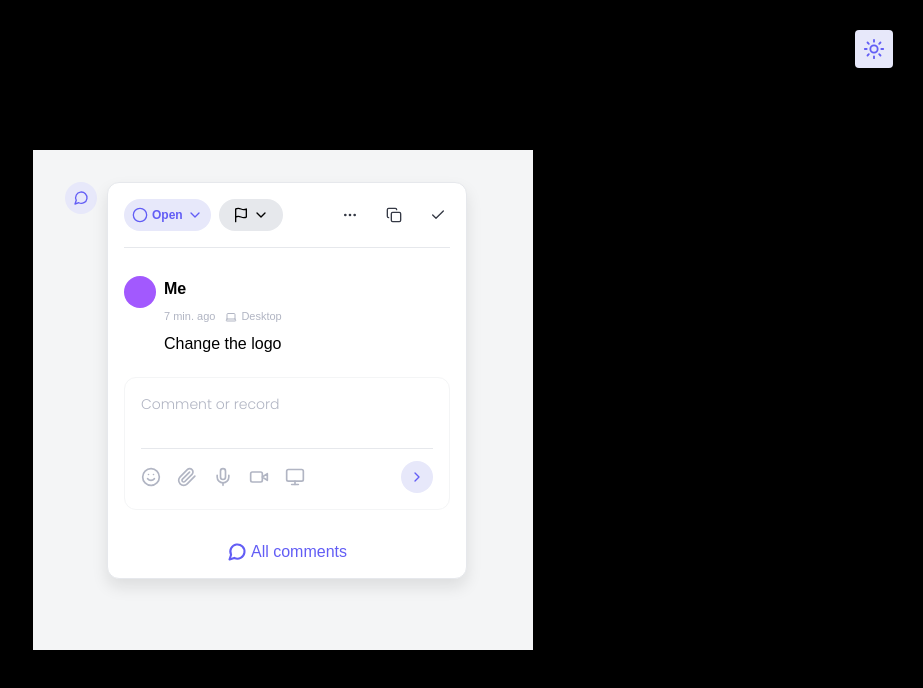
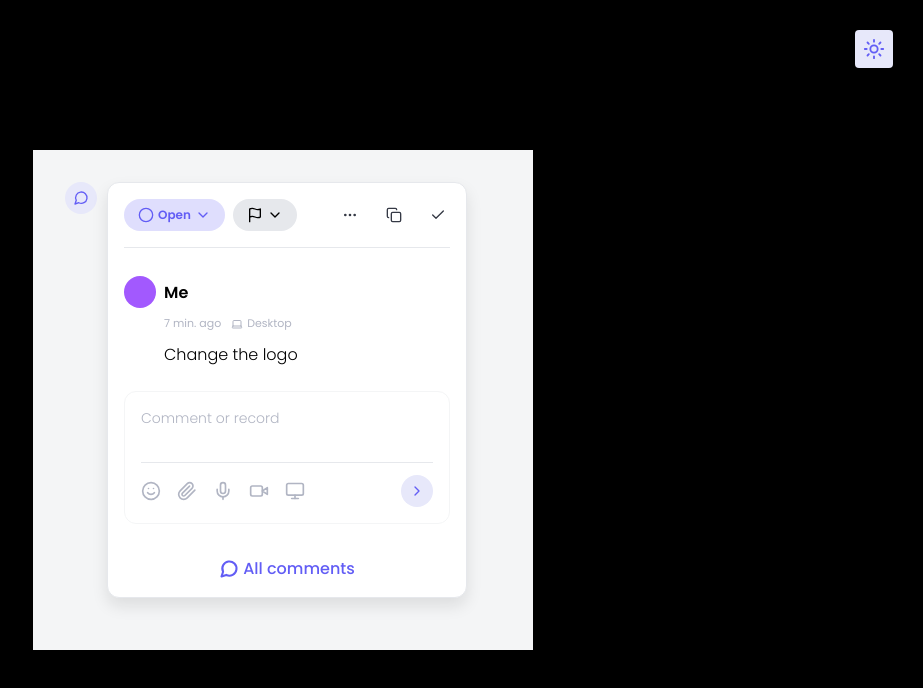
Before and after one commit to mayank-96/comment-box, a Next.js app: page / in a window 1280 px wide. Both pictures are taken after a click on the button 438 px from the left and 198 px from the top of the page. Shown: the top 688 px of the page, without its empty margins (357-1280 px from the left). Built offline with nearby package versions, Linux system fonts and the light colour scheme.

Commit message:
fix: refactor

```diff
--- a/src/components/primitives/Select/Select.tsx
+++ b/src/components/primitives/Select/Select.tsx
@@ -1,4 +1,10 @@
-import React, { useState, useRef, createContext, useContext } from 'react';
+import React, {
+  useState,
+  useRef,
+  createContext,
+  useContext,
+  useEffect,
+} from 'react';
 
 const SelectContext = createContext<any>('');
 const useSelectContext = () => {
@@ -12,8 +18,15 @@ const Select = ({
   style,
   ...props
 }: any) => {
-  const [selectedText, setSelectText] = useState<any>(defaultValue ?? {});
+  const [selectedText, setSelectText] = useState<any>({});
   const [isOpen, setIsOpen] = useState(false);
+  const [defaultDone, setDefaultDone] = useState(false);
+
+  useEffect(() => {
+    if (defaultValue && !defaultDone) {
+      setIsOpen(true);
+    }
+  }, []);
 
   const selectRef = useRef(null);
   const triggerRef = useRef(null);
@@ -44,6 +57,10 @@ const Select = ({
           handleOpen,
           handleChange,
           setSelectText,
+          defaultValue,
+          setIsOpen,
+          defaultDone,
+          setDefaultDone,
         }}
       >
         {children}
--- a/src/components/primitives/Select/SelectItem.tsx
+++ b/src/components/primitives/Select/SelectItem.tsx
@@ -1,12 +1,31 @@
-import React from 'react';
+import React, { useEffect } from 'react';
 import { useSelectContext } from './Select';
 import { useSelectOptionContext } from './SelectOptions';
 
 const SelectItem = ({ children, value, selectedStyle, ...props }: any) => {
-  const { selectedText, handleClose, setSelectText, handleChange } =
-    useSelectContext();
+  const {
+    defaultValue,
+    handleClose,
+    setSelectText,
+    handleChange,
+    setIsOpen,
+    defaultDone,
+    setDefaultDone,
+  } = useSelectContext();
 
   const {} = useSelectOptionContext();
+
+  useEffect(() => {
+    if (defaultValue === value && !defaultDone) {
+      setSelectText({
+        value: value,
+        children: children,
+        selectedStyle: selectedStyle,
+      });
+      setIsOpen(false);
+      setDefaultDone(true);
+    }
+  }, []);
 
   const handleOptionClick = (e: any) => {
     setSelectText({
--- a/src/pages/index.tsx
+++ b/src/pages/index.tsx
@@ -19,6 +19,7 @@ export default function Home() {
   useEffect(() => {
     if (typeof window === 'object') {
       document.body.dataset.theme = activeTheme;
+      document.body.className = poppins.className;
       window.localStorage.setItem('theme', activeTheme);
     }
   }, [activeTheme]);
@@ -31,7 +32,7 @@ export default function Home() {
         <meta name='viewport' content='width=device-width, initial-scale=1' />
         <link rel='icon' href='/favicon.ico' />
       </Head>
-      <main className={`${styles.main} ${poppins.className}`}>
+      <main className={`${styles.main}`}>
         <ThemeToggle
           activeTheme={activeTheme}
           setActiveTheme={setActiveTheme}
--- a/src/stories/BasicExample.tsx
+++ b/src/stories/BasicExample.tsx
@@ -34,6 +34,7 @@ import {
   Paperclip,
   Smile,
   Video,
+  XCircle,
 } from 'lucide-react';
 import React, { useEffect, useRef, useState } from 'react';
 
@@ -107,7 +108,7 @@ function BasicExample() {
         <CommentBox isOpen={visible} handleClose={handleClose} triggerRef={ref}>
           <CommentBoxHeader style={{ justifyContent: 'space-between' }}>
             <div style={{ gap: 8, display: 'flex' }}>
-              <Button>
+              {/* <Button>
                 <Icon as={Circle} size={16} />
                 <div
                   style={{
@@ -119,7 +120,61 @@ function BasicExample() {
                   Open
                 </div>
                 <Icon as={ChevronDown} size={16} />
-              </Button>
+              </Button> */}
+
+              <Select
+                defaultValue='open'
+                style={{
+                  backgroundColor: 'white',
+                  color: 'black',
+                  fontSize: '12px',
+                  lineHeight: '16px',
+                  fontWeight: 600,
+                }}
+                handleChange={(item: any) => console.log('selected item', item)}
+              >
+                <SelectText dropDownIconSize={16}>
+                  <Icon as={Circle} size={16} />
+                </SelectText>
+                <SelectOptions
+                  offset={10}
+                  style={{
+                    listStyleType: 'none',
+                    width: 190,
+                  }}
+                >
+                  <SelectItem
+                    value='open'
+                    selectedStyle={{
+                      color: 'var(--color-primary-6)',
+                      backgroundColor: '#625df533',
+                    }}
+                  >
+                    <Icon
+                      as={Circle}
+                      size={16}
+                      style={{ color: 'var(--color-primary-6)' }}
+                    />
+                    <div>Open</div>
+                  </SelectItem>
+                  <SelectItem
+                    value='closed'
+                    selectedStyle={{
+                      color: 'var(--color-primary-3)',
+                      backgroundColor: '#ff716233',
+                    }}
+                  >
+                    <Icon
+                      as={XCircle}
+                      size={16}
+                      style={{
+                        color: 'var(--color-primary-3)',
+                      }}
+                    />
+                    <div>Closed</div>
+                  </SelectItem>
+                </SelectOptions>
+              </Select>
 
               <Select
                 style={{
```
